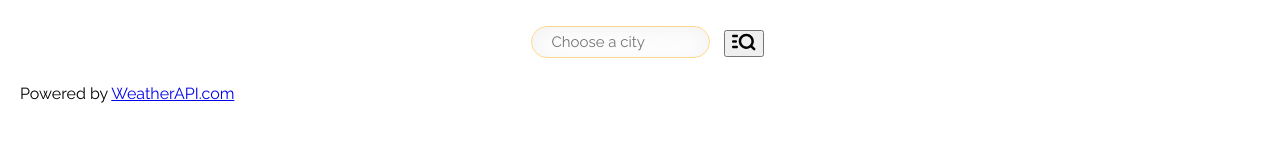
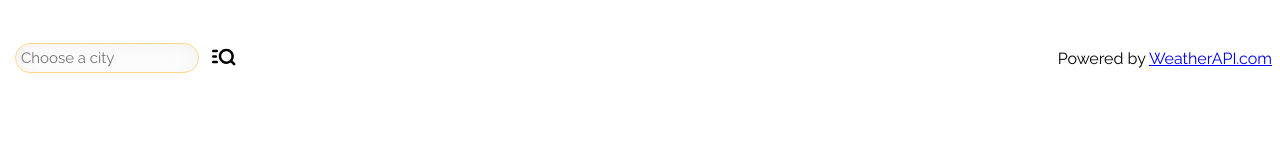
Before and after one commit to Haveadream1/weather-app, a plain HTML site: page index.html in a window 1280 px wide. Drawn offline with Linux system fonts and the light colour scheme; files whose address does not match are found by name.

Commit message:
Style: header

```diff
--- a/style.css
+++ b/style.css
@@ -2,26 +2,69 @@
     --light-yellow :#FFD88B;
     --yellow :  #FFA900;
     --grey: rgba(120, 120, 120, 0.92);
+    --green: rgb(0, 209, 0);
     font-family: 'Raleway', sans-serif;
 }
+
 body {
-    padding: 20px;
-    margin: 0;
     display: grid;
-    grid-template-rows: 13vh 53vh 33vh;
+    grid-template-rows: 100px 1fr 300px;
 }
 
-.city-header {
-    display: flex;
-    flex-direction: row;
-    justify-content: start;
+header {
+    display: grid;
+    grid-template-columns: 1fr 1fr;
     align-items: center;
 }
 #form {
     display: flex;
     align-items: center;
+}
+fieldset {
+    border: none;
+    display: flex;
+    flex-direction: column;
+    padding: 5px;
+}
+#city-input {
+    font-family: 'Raleway', sans-serif;
+    padding: 5px;
+    font-size: 15px;
+    border: 1px solid #FFD88B;
+    border-radius: 40px;
+    background: linear-gradient(100deg, rgba(255, 255, 255, 0.40) -15.43%, rgba(255, 255, 255, 0.10) 122.5%);
+    box-shadow: 0px 4px 24px -1px rgba(0, 0, 0, 0.06) inset;
+    backdrop-filter: blur(19px);
+}
+#city-input:focus {
+    outline: 2px solid #FFD88B;
+}
+small {
+    margin-top: 10px;
+}
+.submit-button {
+    background: none;
+    border: none;
+}
+.submit-button:active {
+    opacity: 70%;
+}
+.api-credit {
+    margin-left: auto;
+}
+
+
+.success {
+    border: var(--green) 2px solid !important;
+}
+.error {
+    border: red 2px solid !important;
+}
+/*
+#form {
+    display: flex;
+    align-items: center;
     justify-content: center;
-    position: relative;
 }
 fieldset {
     border: none;
@@ -42,23 +85,25 @@ fieldset {
 }
 #city-input:focus{
     outline: none;
-    background: none; /*remove the blue default bk*/
+    background: none; // remove the blue default bk
 }
+
 small {
     position: absolute;
     top: 45px;
     margin-left: 10px;
 }
+.success {
+    border: rgb(0, 209, 0) 2px solid !important;
+}
 .error {
     border: red 2px solid !important;
 }
-.success {
-    border: rgb(0, 209, 0) 2px solid !important;
-}
-.ref-api {
+
+.api-credit {
     margin-left:  auto;
 }
-.button-submit {
+.submit-button {
     position: absolute;
     right: 15px;
     border: none;
@@ -66,20 +111,20 @@ small {
     padding: 0 6px;
 }
 
-.today-section {
+.main {
     display: flex;
     justify-content: center;
     align-items: center;
 }
 .main-img {
-    width: 150px;  /* bad quality img*/
+    width: 150px;  // bad quality img
     height: 150px;
     object-fit: cover;
     position: relative;
     bottom: 80px;
     left: 85px;
 }
-.main-container {
+.main-section {
     padding: 10px;
     border-radius: 41px;
     background: linear-gradient(133deg, rgba(255, 255, 255, 0.40) 0%, rgba(255, 255, 255, 0.10) 100%);
@@ -137,12 +182,12 @@ small {
     align-items: center;
 }
 
-/* Mobile Styles */
+// Mobile Styles
 @media only screen and (max-width: 400px) {
     body {
         height: 110vh;
     }
-    .today-section {
+    .main {
         display: flex;
         flex-direction: column;
         justify-content: center;
@@ -152,15 +197,15 @@ small {
         bottom: 0;
         left: 0;
     }
-    .main-container {
+    .main-section {
         width: 60%;
         height: 30%;
     }
-    .day-section {
+    .footer {
         height: 45vh;
     }
-    .time-choice{
-        flex: 0 0 100%; /*specify a nowrap*/
+    .time-choice {
+        flex: 0 0 100%; //specify a nowrap
         margin-left: 20px;
     }
     .main-text, .main-temp {
@@ -188,9 +233,9 @@ small {
     }
   }
 
-  /* Tablet Styles */
-  @media only screen and (min-width: 401px) and (max-width: 960px) {
-    .main-container {
+  //Tablet Styles
+@media only screen and (min-width: 401px) and (max-width: 960px) {
+    .main-section {
         width: 60%;
         height: 30%;
     }
@@ -203,9 +248,9 @@ small {
     }
   }
 
-  /* Desktop Styles */
-  @media only screen and (min-width: 961px) {
-    .main-container {
+  /* Desktop Styles
+@media only screen and (min-width: 961px) {
+    .main-section {
         margin-right: 10px;
         width: 500px;
         height: 150px;
```
